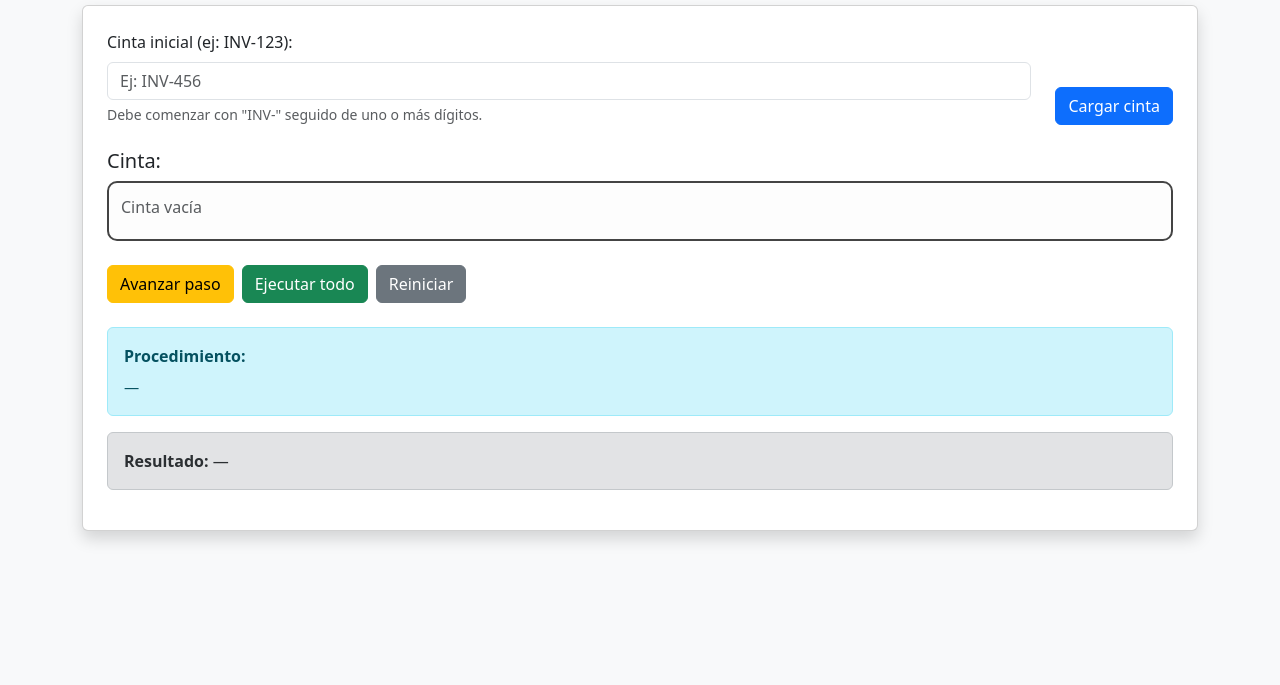
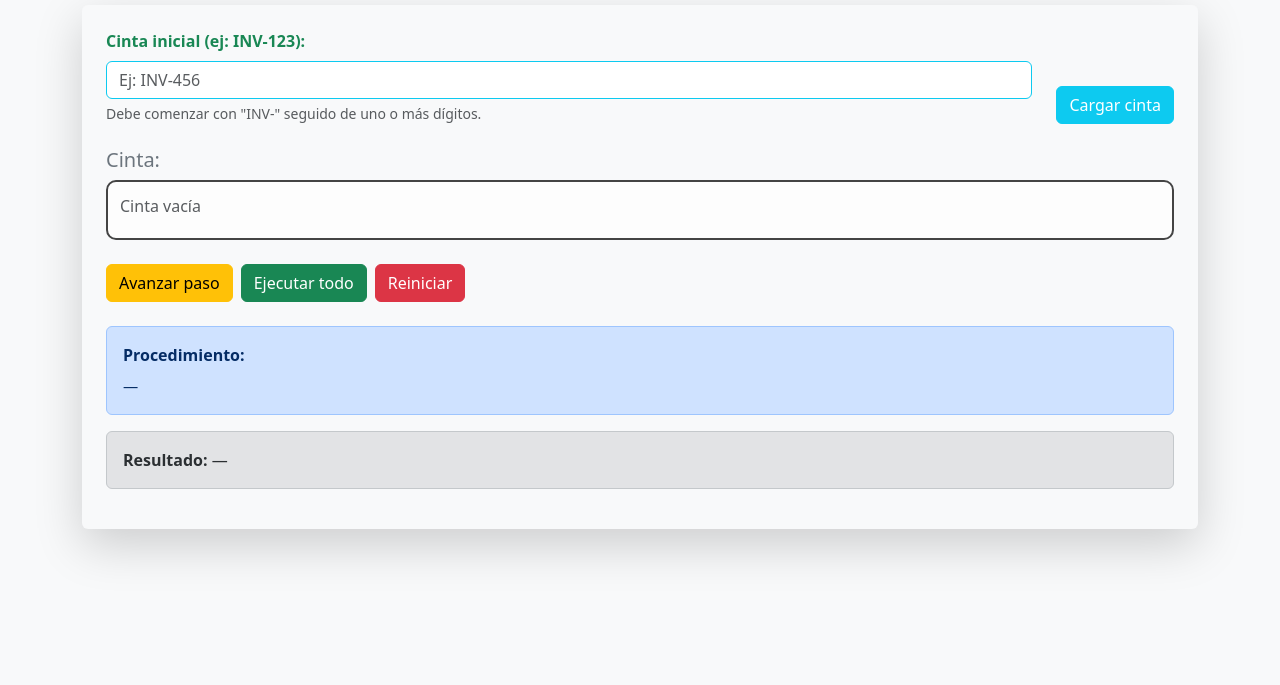
Before and after one commit to JuanJoseql7/mt-simulador-afd-inv, a plain HTML site: page index.html in a window 1280 px wide. Shown: the part 115-800 px from the top of the page. Drawn offline with nearby package versions, Linux system fonts and the light colour scheme.

Commit message:
Update index.html

```diff
--- a/index.html
+++ b/index.html
@@ -9,24 +9,24 @@
 </head>
 <body>
   <div class="container py-5">
-    <h1 class="text-center mb-4">Simulador de MT para Código de Inventario</h1>
-    <div class="card shadow p-4">
+    <h1 class="text-center mb-4 text-primary">Simulador de MT para Código de Inventario</h1>
+    <div class="card shadow-lg border-0 p-4 bg-light">
       <form id="formCinta">
         <div class="row mb-4">
           <div class="col">
-            <label class="form-label">Cinta inicial (ej: INV-123):</label>
-            <input id="inputTape" type="text" class="form-control"
+            <label class="form-label fw-bold text-success">Cinta inicial (ej: INV-123):</label>
+            <input id="inputTape" type="text" class="form-control border-info"
                    placeholder="Ej: INV-456"
                    required>
-            <div class="form-text">Debe comenzar con "INV-" seguido de uno o más dígitos.</div>
+            <div class="form-text text-muted">Debe comenzar con "INV-" seguido de uno o más dígitos.</div>
           </div>
           <div class="col-auto d-flex align-items-end">
-            <button type="submit" id="loadBtn" class="btn btn-primary">Cargar cinta</button>
+            <button type="submit" id="loadBtn" class="btn btn-info text-white">Cargar cinta</button>
           </div>
         </div>
       </form>
 
-      <h5>Cinta:</h5>
+      <h5 class="text-secondary">Cinta:</h5>
       <div id="tapeBox" class="tape-box mb-4">
         <span class="text-muted">Cinta vacía</span>
       </div>
@@ -34,10 +34,10 @@
       <div class="d-flex gap-2 mb-4">
         <button id="stepBtn" class="btn btn-warning">Avanzar paso</button>
         <button id="autoBtn" class="btn btn-success">Ejecutar todo</button>
-        <button id="resetBtn" class="btn btn-secondary">Reiniciar</button>
+        <button id="resetBtn" class="btn btn-danger">Reiniciar</button>
       </div>
 
-      <div class="alert alert-info">
+      <div class="alert alert-primary">
         <strong>Procedimiento:</strong>
         <div id="stateLabel" class="log-box">—</div>
       </div>
```
